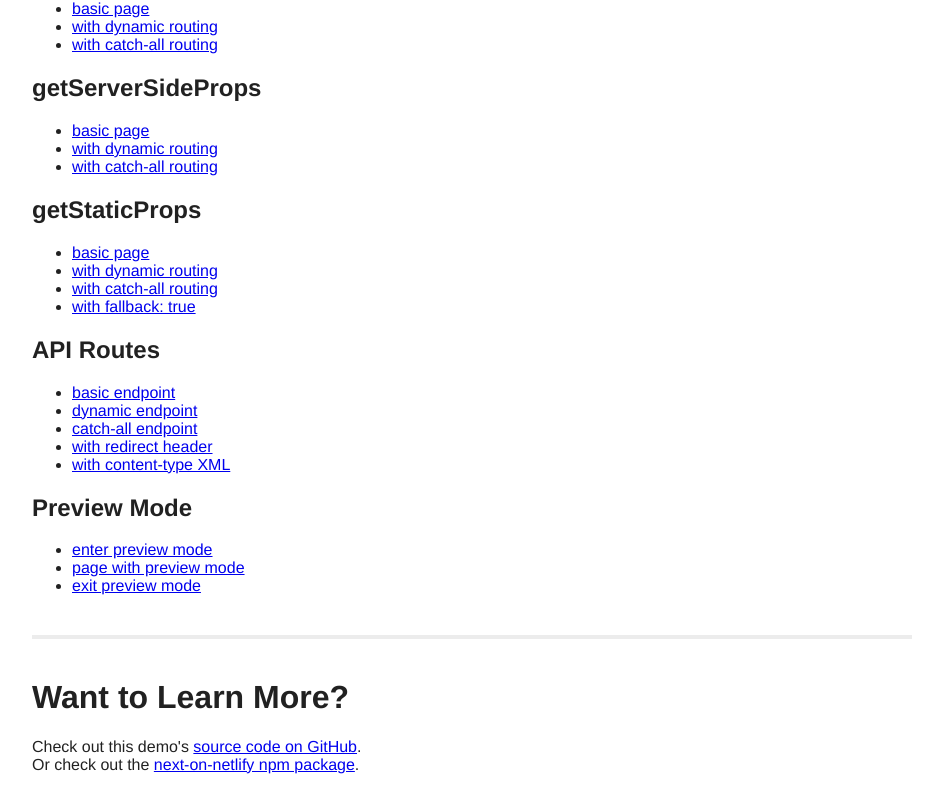
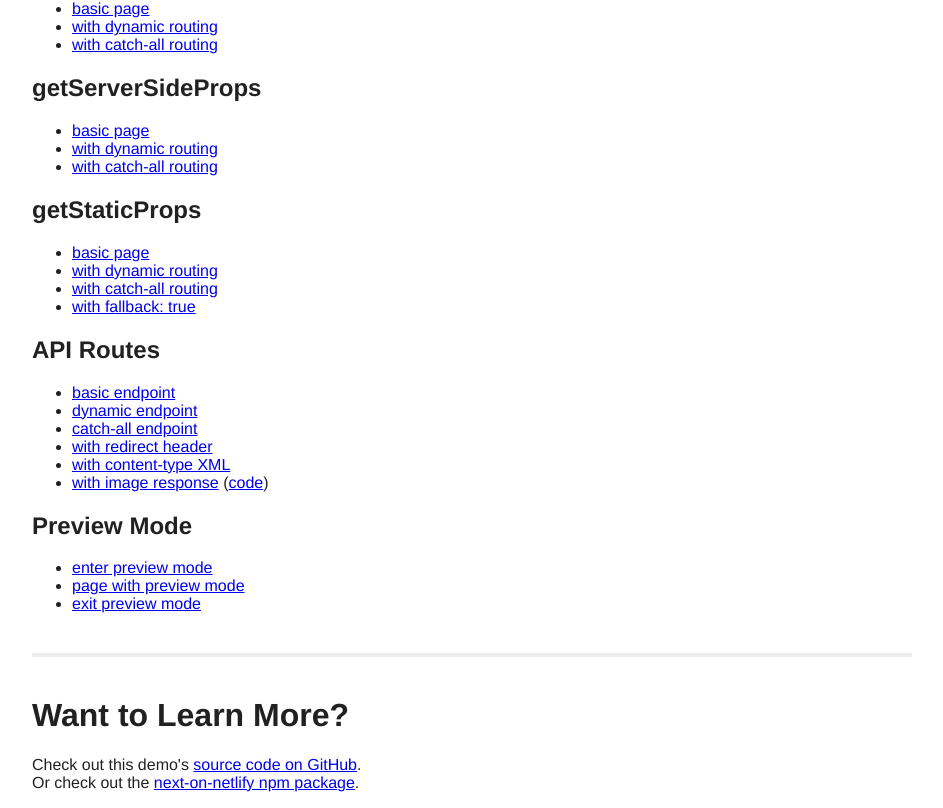
Before and after one commit to netlify/next-on-netlify-demo, a Next.js app: page / in a window 1280 px wide. Shown: the part 1292-2100 px from the top of the page, without its empty margins (168-1111 px from the left). Built offline with nearby package versions, Linux system fonts and the light colour scheme.

Commit message:
Add API endpoint that renders an image
We can return an image from an API endpoint. The image must be passed as
a buffer.

```diff
--- /dev/null
+++ b/pages/api/image.js
@@ -0,0 +1,11 @@
+import rick from "buffer-loader!../../rick.jpg";
+
+export default (req, res) => {
+  res.status(200);
+  res.setHeader("Content-Type", "image/jpeg");
+  // Send the image buffer. There are many other ways to send images and other
+  // files. For example, you can create a buffer from a base64-encoded string
+  // of an image: https://stackoverflow.com/a/28440633/6451879
+  // res.send(Buffer.from(%BASE64-STRING%, "base64"))
+  res.send(rick);
+};
--- a/pages/index.js
+++ b/pages/index.js
@@ -135,6 +135,17 @@ const Index = () => (
           with content-type XML
         </a>
       </li>
+      <li>
+        <a href='/api/image'>
+          with image response
+        </a>
+        {' '}
+        (
+        <a href='https://github.com/FinnWoelm/next-on-netlify-demo/tree/master/pages/api/image.js'>
+          code
+        </a>
+        )
+      </li>
     </ul>
 
     <h2>Preview Mode</h2>
```
Also changed, not shown: rick.jpg (renamed from roll.jpg).
